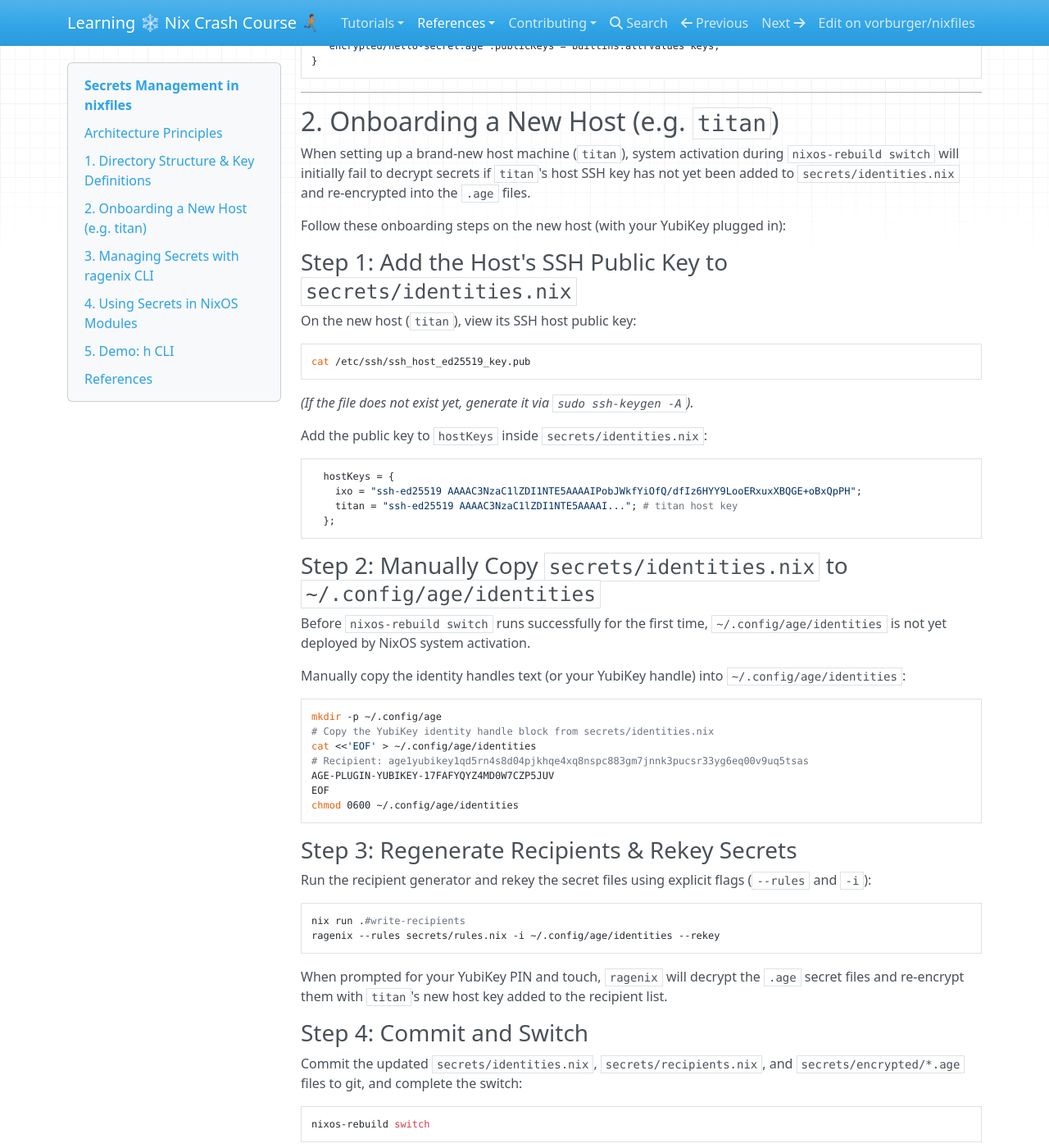
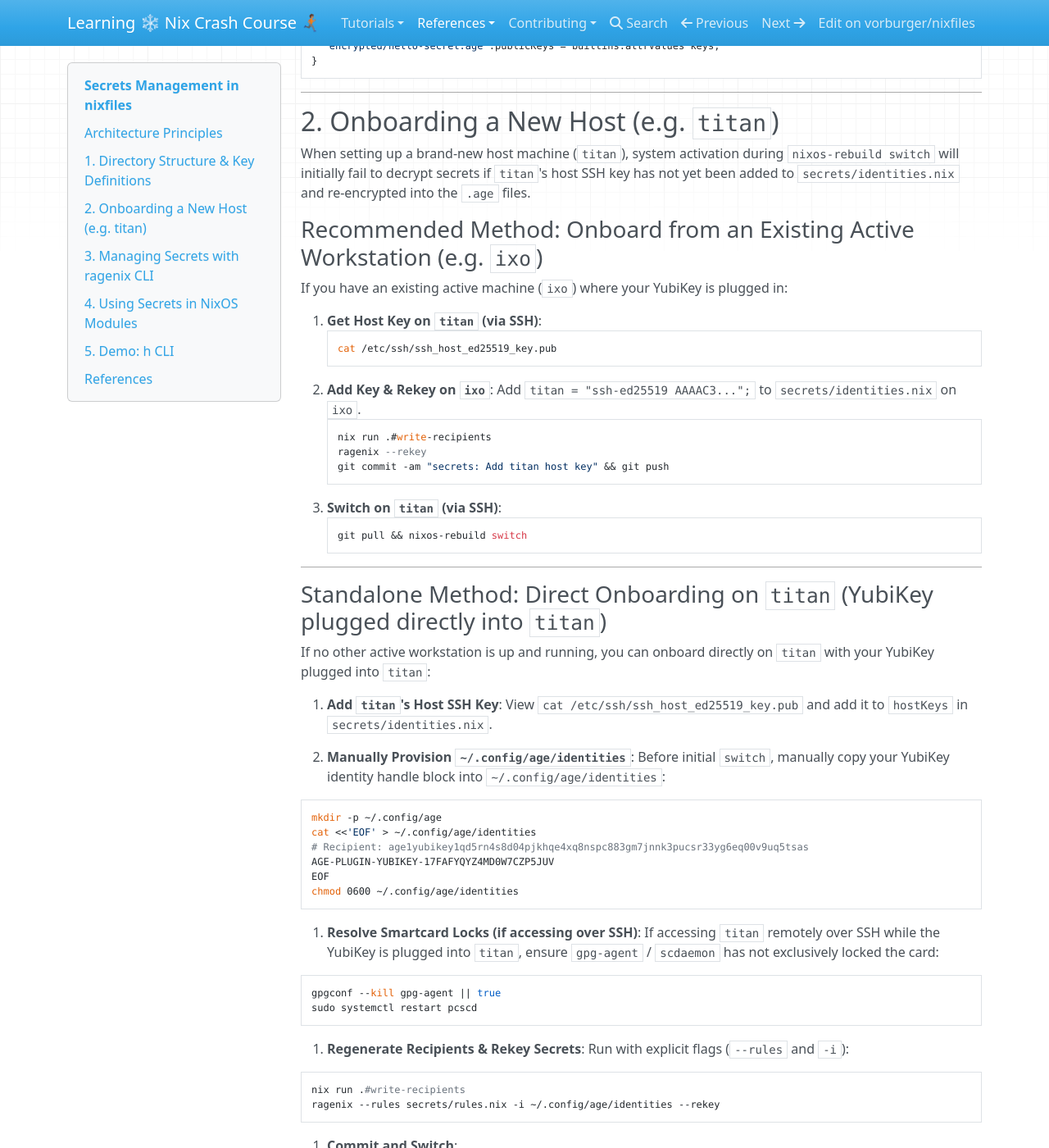
Before and after one commit to vorburger/nixfiles, an MkDocs documentation site: the page built from docs/docs/reference/secrets.md, in a window 1280 px wide and 1400 px high, scrolled down 1335 px. Shown: the whole window at 82% size. Built offline with MkDocs 1.6.1, drawn with Linux system fonts in a browser that asks for light colours; nearby versions of some CDN libraries; some of the changed text lies outside the part shown.

Commit message:
docs: Document recommended workstation vs standalone host onboarding methods in secrets.md

````diff
--- a/docs/docs/reference/secrets.md
+++ b/docs/docs/reference/secrets.md
@@ -61,63 +61,68 @@ in
 
 When setting up a brand-new host machine (`titan`), system activation during `nixos-rebuild switch` will initially fail to decrypt secrets if `titan`'s host SSH key has not yet been added to `secrets/identities.nix` and re-encrypted into the `.age` files.
 
-Follow these onboarding steps on the new host (with your YubiKey plugged in):
+### Recommended Method: Onboard from an Existing Active Workstation (e.g. `ixo`)
 
-### Step 1: Add the Host's SSH Public Key to `secrets/identities.nix`
+If you have an existing active machine (`ixo`) where your YubiKey is plugged in:
 
-On the new host (`titan`), view its SSH host public key:
+1. **Get Host Key on `titan` (via SSH)**:
+   ```bash
+   cat /etc/ssh/ssh_host_ed25519_key.pub
+   ```
+2. **Add Key & Rekey on `ixo`**:
+   Add `titan = "ssh-ed25519 AAAAC3...";` to `secrets/identities.nix` on `ixo`.
+   ```bash
+   nix run .#write-recipients
+   ragenix --rekey
+   git commit -am "secrets: Add titan host key" && git push
+   ```
+3. **Switch on `titan` (via SSH)**:
+   ```bash
+   git pull && nixos-rebuild switch
+   ```
 
-```bash
-cat /etc/ssh/ssh_host_ed25519_key.pub
-```
+---
 
-_(If the file does not exist yet, generate it via `sudo ssh-keygen -A`)._
+### Standalone Method: Direct Onboarding on `titan` (YubiKey plugged directly into `titan`)
 
-Add the public key to `hostKeys` inside `secrets/identities.nix`:
+If no other active workstation is up and running, you can onboard directly on `titan` with your YubiKey plugged into `titan`:
 
-```nix
-  hostKeys = {
-    ixo = "ssh-ed25519 AAAAC3NzaC1lZDI1NTE5AAAAIPobJWkfYiOfQ/dfIz6HYY9LooERxuxXBQGE+oBxQpPH";
-    titan = "ssh-ed25519 AAAAC3NzaC1lZDI1NTE5AAAAI..."; # titan host key
-  };
-```
+1. **Add `titan`'s Host SSH Key**:
+   View `cat /etc/ssh/ssh_host_ed25519_key.pub` and add it to `hostKeys` in `secrets/identities.nix`.
 
-### Step 2: Manually Copy `secrets/identities.nix` to `~/.config/age/identities`
+2. **Manually Provision `~/.config/age/identities`**:
+   Before initial `switch`, manually copy your YubiKey identity handle block into `~/.config/age/identities`:
 
-Before `nixos-rebuild switch` runs successfully for the first time, `~/.config/age/identities` is not yet deployed by NixOS system activation.
+   ```bash
+   mkdir -p ~/.config/age
+   cat <<'EOF' > ~/.config/age/identities
+   # Recipient: age1yubikey1qd5rn4s8d04pjkhqe4xq8nspc883gm7jnnk3pucsr33yg6eq00v9uq5tsas
+   AGE-PLUGIN-YUBIKEY-17FAFYQYZ4MD0W7CZP5JUV
+   EOF
+   chmod 0600 ~/.config/age/identities
+   ```
 
-Manually copy the identity handles text (or your YubiKey handle) into `~/.config/age/identities`:
+3. **Resolve Smartcard Locks (if accessing over SSH)**:
+   If accessing `titan` remotely over SSH while the YubiKey is plugged into `titan`, ensure `gpg-agent` / `scdaemon` has not exclusively locked the card:
 
-```bash
-mkdir -p ~/.config/age
-# Copy the YubiKey identity handle block from secrets/identities.nix
-cat <<'EOF' > ~/.config/age/identities
-# Recipient: age1yubikey1qd5rn4s8d04pjkhqe4xq8nspc883gm7jnnk3pucsr33yg6eq00v9uq5tsas
-AGE-PLUGIN-YUBIKEY-17FAFYQYZ4MD0W7CZP5JUV
-EOF
-chmod 0600 ~/.config/age/identities
-```
+   ```bash
+   gpgconf --kill gpg-agent || true
+   sudo systemctl restart pcscd
+   ```
 
-### Step 3: Regenerate Recipients & Rekey Secrets
+4. **Regenerate Recipients & Rekey Secrets**:
+   Run with explicit flags (`--rules` and `-i`):
 
-Run the recipient generator and rekey the secret files using explicit flags (`--rules` and `-i`):
+   ```bash
+   nix run .#write-recipients
+   ragenix --rules secrets/rules.nix -i ~/.config/age/identities --rekey
+   ```
 
-```bash
-nix run .#write-recipients
-ragenix --rules secrets/rules.nix -i ~/.config/age/identities --rekey
-```
-
-When prompted for your YubiKey PIN and touch, `ragenix` will decrypt the `.age` secret files and re-encrypt them with `titan`'s new host key added to the recipient list.
-
-### Step 4: Commit and Switch
-
-Commit the updated `secrets/identities.nix`, `secrets/recipients.nix`, and `secrets/encrypted/*.age` files to git, and complete the switch:
-
-```bash
-nixos-rebuild switch
-```
-
-System activation will now decrypt `/run/secrets/*` cleanly using `/etc/ssh/ssh_host_ed25519_key`!
+5. **Commit and Switch**:
+   ```bash
+   git commit -am "secrets: Add titan host key"
+   nixos-rebuild switch
+   ```
 
 ---
 
````
